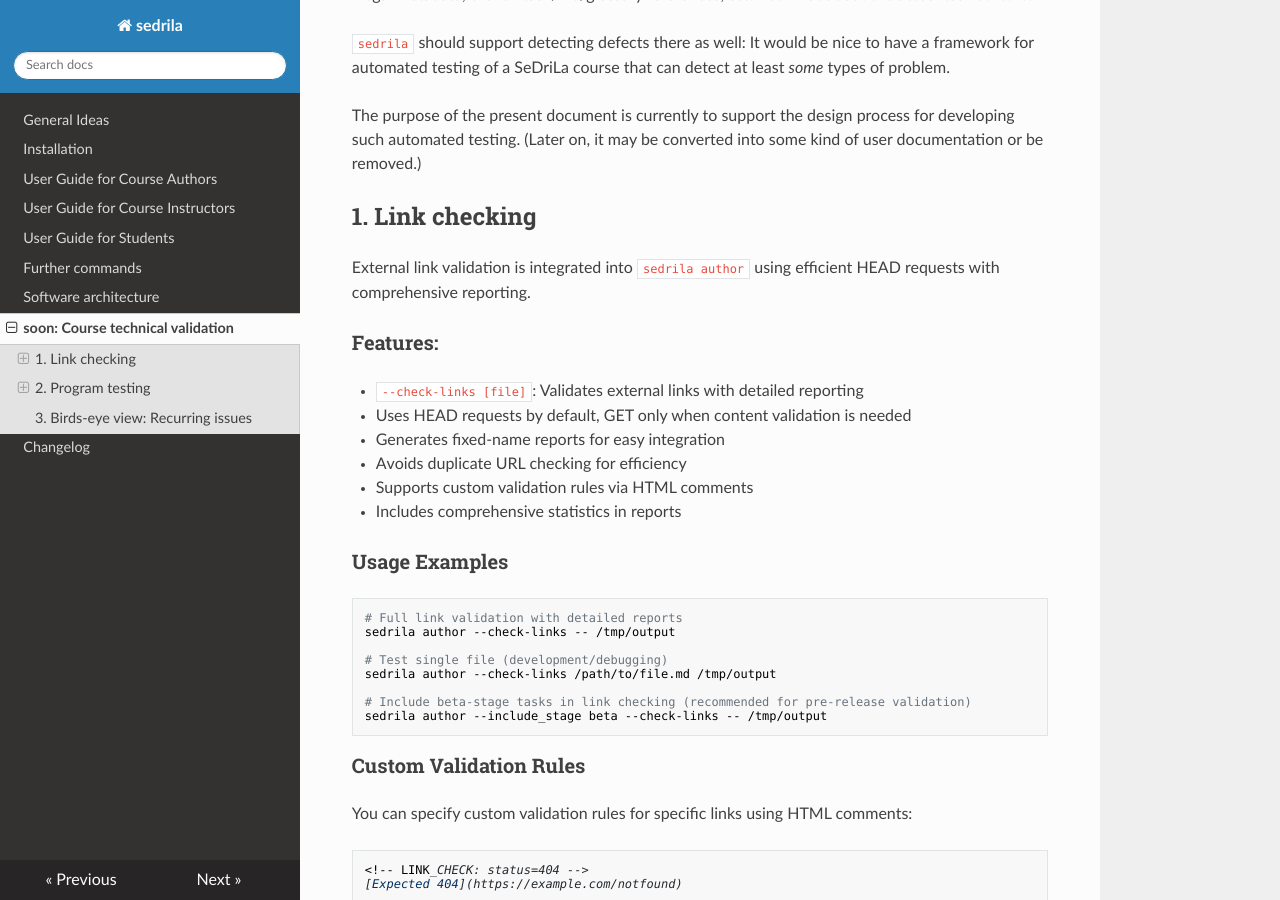
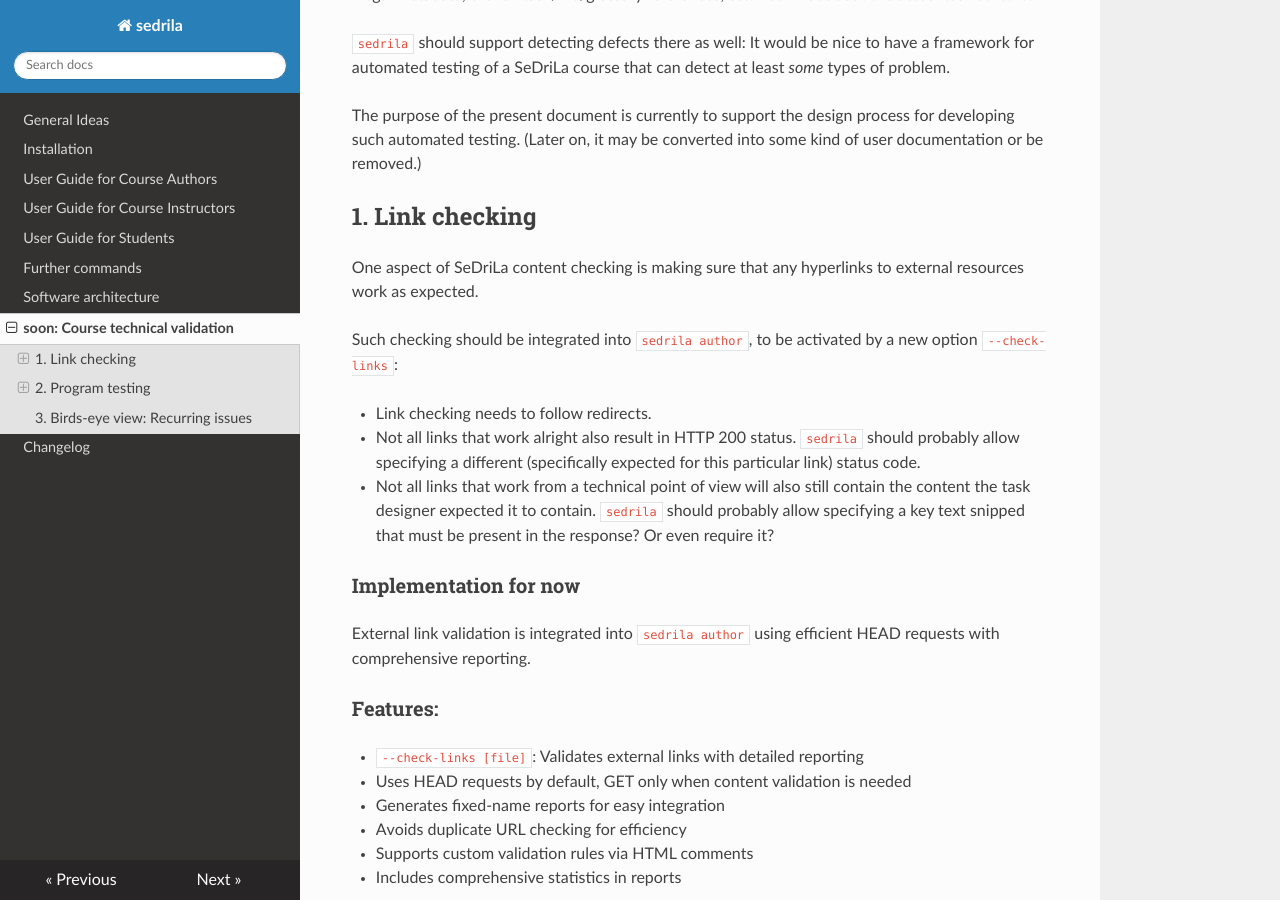
Before and after one commit to fubinf/sedrila, an MkDocs documentation site: the page built from docs/course_testing.md, in a window 1280 px wide and 900 px high, scrolled down 322 px. Built offline with MkDocs 1.6.1, drawn with Linux system fonts in a browser that asks for light colours; nearby versions of some CDN libraries.

Commit message:
Refactor: #18, original link checking description restored

```diff
--- a/docs/course_testing.md
+++ b/docs/course_testing.md
@@ -19,6 +19,23 @@ such automated testing.
 
 
 ## 1. Link checking
+
+One aspect of SeDriLa content checking is making sure that any hyperlinks to external resources
+work as expected.
+
+Such checking should be integrated into `sedrila author`, to be activated by a new
+option `--check-links`:
+
+- Link checking needs to follow redirects.
+- Not all links that work alright also result in HTTP 200 status.
+  `sedrila` should probably allow specifying a different (specifically expected for this particular link)
+  status code.
+- Not all links that work from a technical point of view will also still contain the
+  content the task designer expected it to contain.
+  `sedrila` should probably allow specifying a key text snipped that must be present in the response?
+  Or even require it?
+
+### Implementation for now
 
 External link validation is integrated into `sedrila author` using efficient HEAD requests with comprehensive reporting.
 
```
